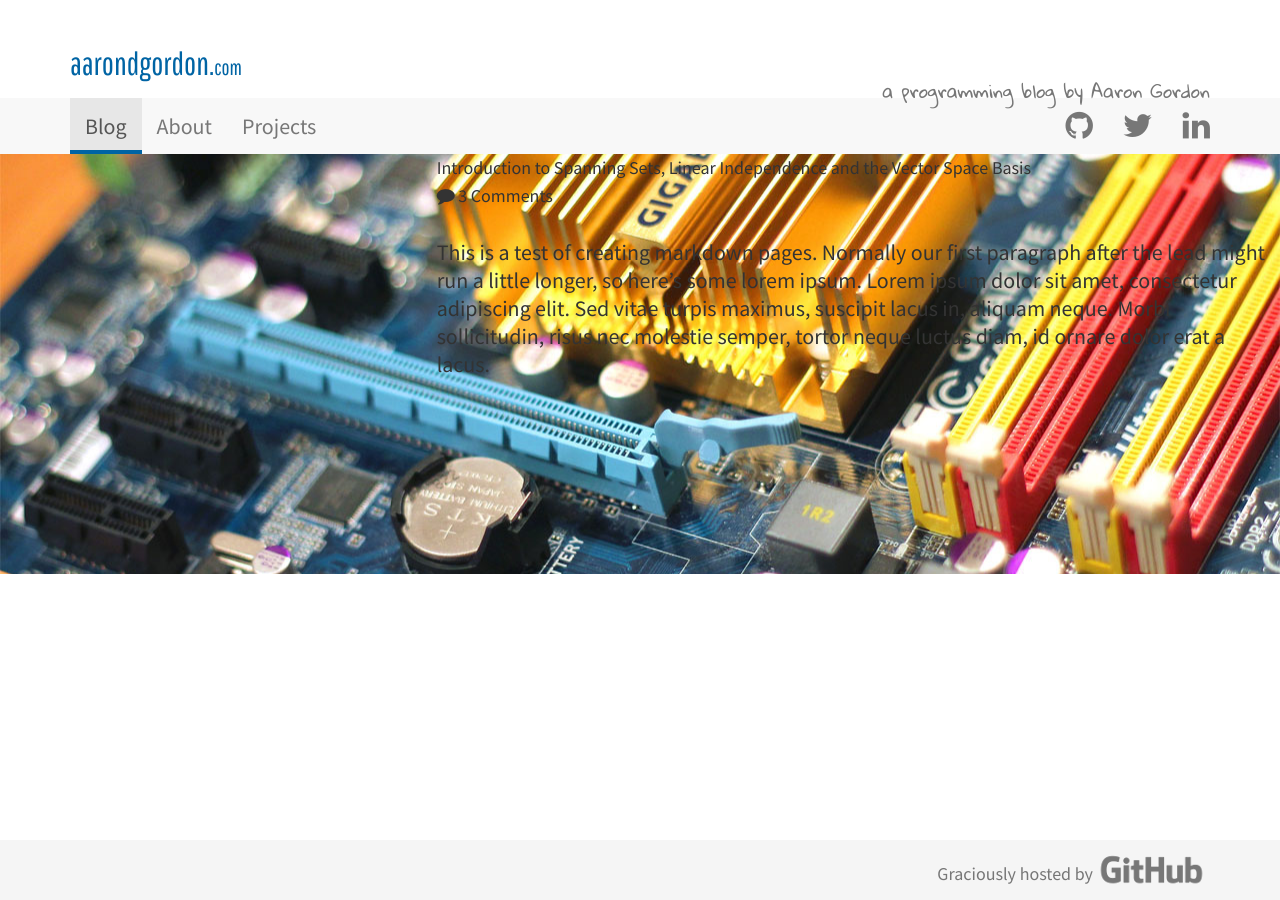
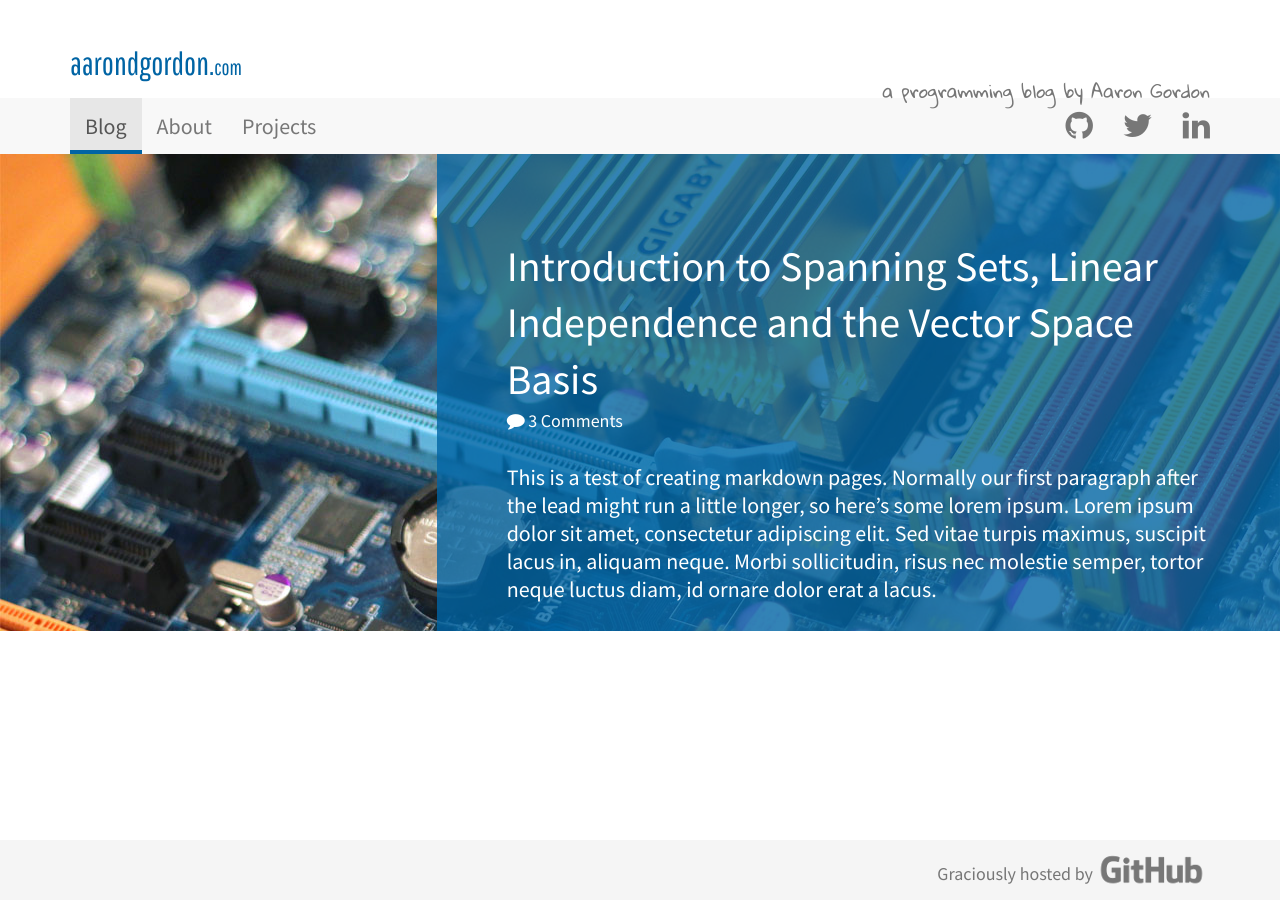
Before and after one commit to aarondgordon/aarondgordon.github.io, a Jekyll site: the page built from index.html, in a window 1280 px wide. Built offline with Jekyll 4.4.1, drawn with Linux system fonts in a browser that asks for light colours; nearby versions of some CDN libraries.

Commit message:
Update index.html

```diff
--- a/index.html
+++ b/index.html
@@ -8,8 +8,8 @@ layout: default
 
     </div>
     <div class="col-sm-8 no-gutter">
-      <div class="cover-image-panel">
-        <div>{{ post.title }}</div>
+      <div class="cover-panel">
+        <div class="cover-panel-title">{{ post.title }}</div>
         <p><i class="fa fa-comment"></i> 3 Comments</p>
         <p class="lead">{{ post.excerpt | remove:'<p>' | remove:'</p>' }}</p>
       </div>
```
